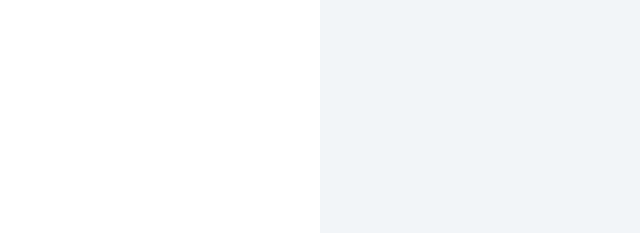
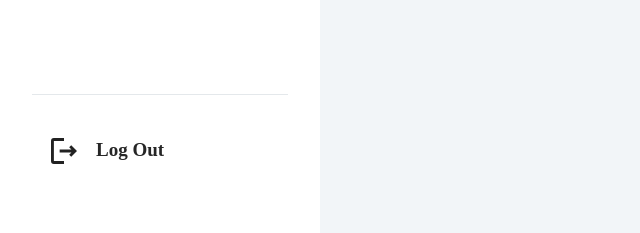
Before and after one commit to kixlab/kuiz-vue, a Nuxt app: page / in a window 1280 px wide. Shown: the part 227-460 px from the top of the page, without its empty margins (0-640 px from the left). Built offline with nearby package versions, Linux system fonts and the light colour scheme.

Commit message:
Mimiced signin logic

```diff
--- a/components/Login.scss
+++ b/components/Login.scss
@@ -13,7 +13,7 @@
   text-align: center;
 }
 
-.signin {
+.login {
   align-items: center;
   transition: all 0.3s ease;
 
--- a/components/Login.vue
+++ b/components/Login.vue
@@ -5,11 +5,11 @@
       You can sign in or register with your Google account.
     </Wrapper>
     <Wrapper px="6" style="margin: 64px 0">
-      <Wrapper rounded shadow class="row signin">
+      <Wrapper rounded shadow class="row login">
         <div style="padding: 0 8px">
           <img src="~assets/images/brand-google.png" />
         </div>
-        <div class="text" @click="signIn">Sign in with Google</div>
+        <div class="text" @click="logIn">Sign in with Google</div>
       </Wrapper>
     </Wrapper>
   </div>
@@ -20,7 +20,7 @@ import { mapMutations } from "vuex";
 
 export default {
   methods: {
-    ...mapMutations(["signIn"]),
+    ...mapMutations(["logIn"]),
   },
 };
 </script>
--- a/components/NavItem.scss
+++ b/components/NavItem.scss
@@ -19,6 +19,6 @@
   }
 
   &:not(:first-child) {
-    margin-top: 32px !important;
+    margin-top: 24px !important;
   }
 }
--- a/components/NavItem.vue
+++ b/components/NavItem.vue
@@ -1,5 +1,5 @@
 <template>
-  <router-link :to="to" :class="buildClass">
+  <router-link :to="linkTo" :class="buildClass">
     <img
       v-if="$route.path == to || $route.path == to + '/'"
       :src="require('~/assets/icons' + to + '-white.svg')"
@@ -12,7 +12,7 @@
 <script>
 export default {
   props: {
-    to: { type: String, default: "/" },
+    to: { type: String, default: "#" },
     px: { type: Number, default: 4 },
     py: { type: Number, default: 4 },
     bg: { type: String, default: null },
@@ -21,6 +21,14 @@ export default {
   },
 
   computed: {
+    linkTo() {
+      if (this.to === "/logout") {
+        return "#";
+      } else {
+        return this.to;
+      }
+    },
+
     buildClass() {
       let className = "wrapper nav-item";
 
--- a/components/Navbar.scss
+++ b/components/Navbar.scss
@@ -33,4 +33,25 @@
       text-overflow: ellipsis;
     }
   }
+
+  .divider {
+    width: 100%;
+    padding-top: 24px;
+    border-bottom: 1px solid $grey-silver;
+  }
+
+  .logout {
+    display: flex;
+    align-items: center;
+    font-size: 19px;
+    font-weight: 600;
+    font-family: "Poppins";
+    width: 100%;
+    margin-top: 24px;
+
+    &:hover {
+      background-color: $grey-silver;
+      cursor: pointer;
+    }
+  }
 }
--- a/components/Navbar.vue
+++ b/components/Navbar.vue
@@ -20,6 +20,11 @@
       <NavItem rounded to="/quizzes">Quizzes</NavItem>
       <NavItem rounded to="/notifications">Notifications</NavItem>
       <NavItem rounded to="/settings">Settings</NavItem>
+      <div class="divider"></div>
+      <Wrapper rounded class="logout" @click.native="logOut">
+        <img src="~/assets/icons/logout-black.svg" />
+        <span style="margin-left: 16px">Log Out</span>
+      </Wrapper>
     </Wrapper>
   </Wrapper>
 </template>
@@ -29,9 +34,12 @@ import { mapMutations } from "vuex";
 
 export default {
   methods: {
-    ...mapMutations({
-      toggleModal: "toggleModal",
-    }),
+    logOut() {
+      this.$store.commit("logOut");
+      this.$router.push("/login");
+    },
+
+    ...mapMutations(["toggleModal"]),
   },
 };
 </script>
--- a/pages/login.vue
+++ b/pages/login.vue
@@ -4,8 +4,8 @@
       <img src="~assets/images/logo.png" style="height: 32px" />
     </Wrapper>
     <Wrapper rounded shadow py="5" style="margin-top: 48px">
-      <Login v-if="!isSignedIn" />
-      <AddCourse v-if="isSignedIn" />
+      <Login v-if="!isLoggedIn" />
+      <AddCourse v-if="isLoggedIn" />
     </Wrapper>
   </div>
 </template>
@@ -15,8 +15,8 @@ export default {
   layout: "login",
 
   computed: {
-    isSignedIn() {
-      return this.$store.state.isSignedIn;
+    isLoggedIn() {
+      return this.$store.state.isLoggedIn;
     },
   },
 };
--- a/store/index.js
+++ b/store/index.js
@@ -7,7 +7,7 @@ const state = () => {
     modalVisible: false,
     modalIsSelectCourse: true,
     modalIsAddCourse: false,
-    isSignedIn: false,
+    isLoggedIn: false,
   };
 
   return s;
@@ -39,8 +39,12 @@ const mutations = {
     state.modalIsAddCourse = false;
   },
 
-  signIn(state) {
-    state.isSignedIn = true;
+  logIn(state) {
+    state.isLoggedIn = true;
+  },
+
+  logOut(state) {
+    state.isLoggedIn = false;
   },
 };
 
--- a/styles/colors.scss
+++ b/styles/colors.scss
@@ -1,7 +1,7 @@
 /****************** BRAND COLORS ******************/
 $white-flat: #ffffff; /* rgba(255, 255, 255, 1) */
 $white-background: #f2f5f8; /* rgba(242, 245, 248, 1) */
-$grey-silver: #eeeeee; /* rgba(238, 238, 238, 1) */
+$grey-silver: #e4e8eb; /* rgba(238, 238, 238, 1) */
 $grey-ash: #cccccc; /* rgba(204, 204, 204, 1) */
 $grey-primary: #888888; /* rgba(136, 136, 136, 1) */
 $black-primary: #262626; /* rgba(38, 38, 38, 1) */
```
